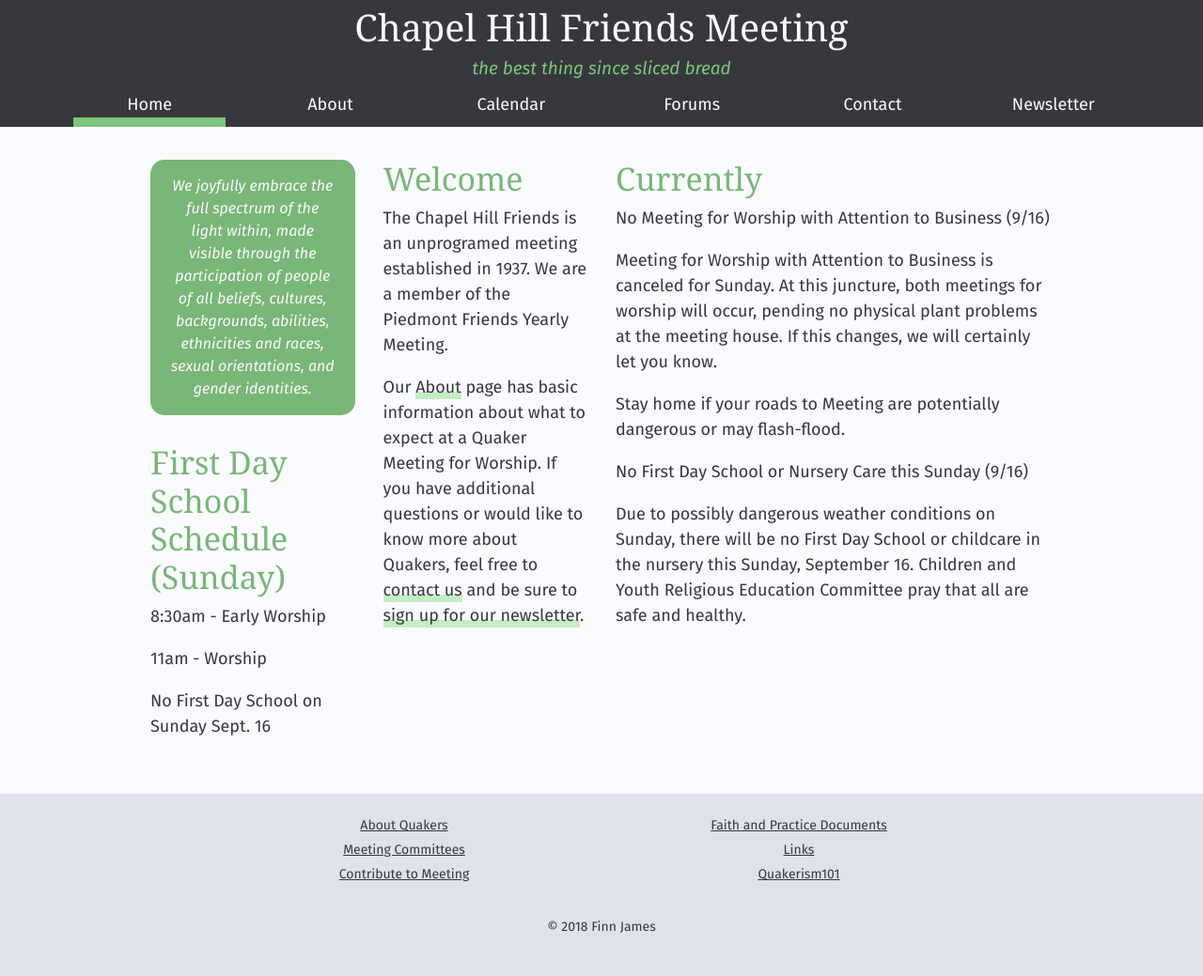
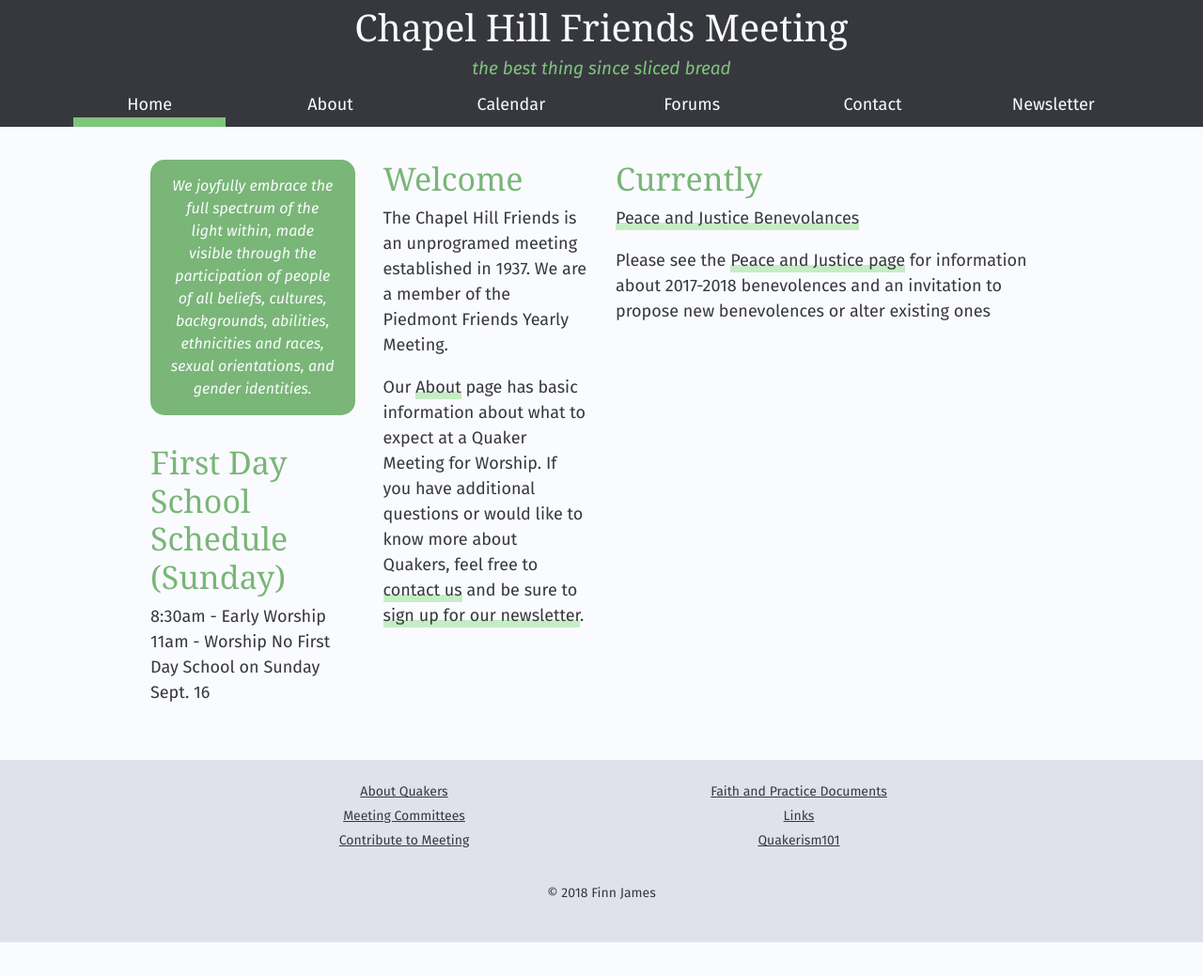
Before and after one commit to finnjames/radiolevity.com, a Jekyll site: the page built from pages/index.md, in a window 1280 px wide. Shown: the whole page at 94% size. Built offline with Jekyll 4.4.1, drawn with Linux system fonts in a browser that asks for light colours; some web fonts are replaced; after the commit the page ends 1003 px from its top, so only the background shows below that.

Commit message:
content update

```diff
--- a/_includes/currently.md
+++ b/_includes/currently.md
@@ -1,10 +1,4 @@
 # Currently
-No Meeting for Worship with Attention to Business (9/16)
+[Peace and Justice Benevolances](/)
 
-Meeting for Worship with Attention to Business is canceled for Sunday. At this juncture, both meetings for worship will occur, pending no physical plant problems at the meeting house. If this changes, we will certainly let you know.
-
-Stay home if your roads to Meeting are potentially dangerous or may flash-flood.
-
-No First Day School or Nursery Care this Sunday (9/16)
-
-Due to possibly dangerous weather conditions on Sunday, there will be no First Day School or childcare in the nursery this Sunday, September 16. Children and Youth Religious Education Committee pray that all are safe and healthy.
+Please see the [Peace and Justice page](/) for information about 2017-2018 benevolences and an invitation to propose new benevolences or alter existing ones
--- a/_includes/fds-schedule.md
+++ b/_includes/fds-schedule.md
@@ -1,7 +1,4 @@
 # First Day School Schedule (Sunday)
-
 8:30am - Early Worship
-
 11am - Worship
-
 No First Day School on Sunday Sept. 16
```
